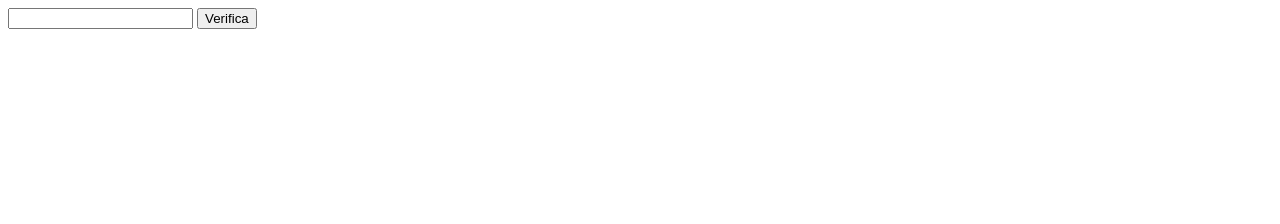
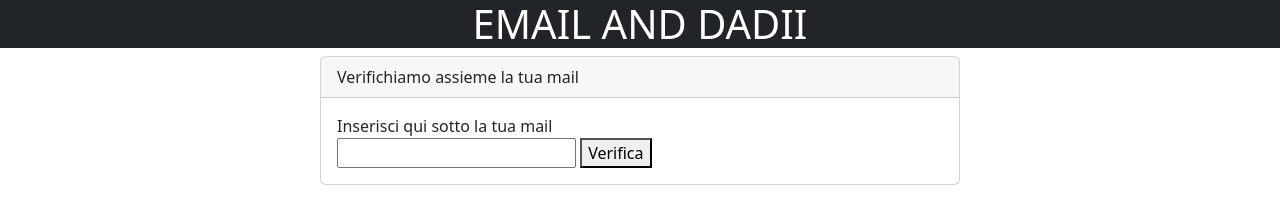
Before and after one commit to Richter96/js-mail-dadi, a plain HTML site: page index.html in a window 1280 px wide. Drawn offline with nearby package versions, Linux system fonts and the light colour scheme.

Commit message:
add style with bootstrap

```diff
--- a/index.html
+++ b/index.html
@@ -5,16 +5,33 @@
     <meta charset="UTF-8">
     <meta http-equiv="X-UA-Compatible" content="IE=edge">
     <meta name="viewport" content="width=device-width, initial-scale=1.0">
+    <link href="https://cdn.jsdelivr.net/npm/bootstrap@5.2.3/dist/css/bootstrap.min.css" rel="stylesheet"
+          integrity="sha384-rbsA2VBKQhggwzxH7pPCaAqO46MgnOM80zW1RWuH61DGLwZJEdK2Kadq2F9CUG65" crossorigin="anonymous">
+    <link rel="stylesheet" href="./asset/css/style.css">
     <title>Email-dadi</title>
 </head>
 
 <body>
+    <header class="text-bg-dark text-center">
+        <h1>EMAIL AND DADII</h1>
+    </header>
+    <div class="container-md">
+        <div class="card m-auto" style="width:40rem;">
+            <div class="card-header">Verifichiamo assieme la tua mail</div>
+            <div class="card-body">
+                <label class="d-block" for="user_email">Inserisci qui sotto la tua mail</label>
+                <input type="email" name="user_email" id="user_email">
+                <button type="submit" id="verifica">Verifica</button>
+                <span class="d-block" id="esito_verifica"></span>
+            </div>
+        </div>
 
-    <input type="email" name="user_email" id="user_email">
-    <button type="submit" id="verifica">Verifica</button>
-    <span id="esito_verifica"></span>
+    </div>
 
     <script src="./asset/js/main.js"></script>
+    <script src="https://cdn.jsdelivr.net/npm/bootstrap@5.2.3/dist/js/bootstrap.bundle.min.js"
+            integrity="sha384-kenU1KFdBIe4zVF0s0G1M5b4hcpxyD9F7jL+jjXkk+Q2h455rYXK/7HAuoJl+0I4"
+            crossorigin="anonymous"></script>
 </body>
 
 </html>
```
Also changed, not shown: asset/js/main.js (line endings or trailing spaces).
